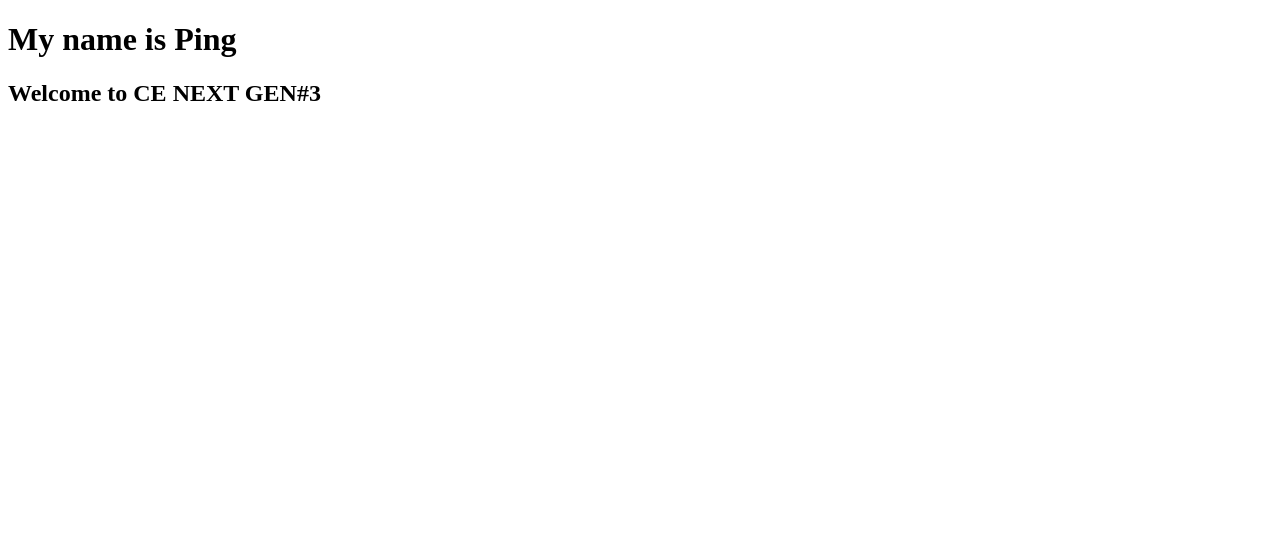
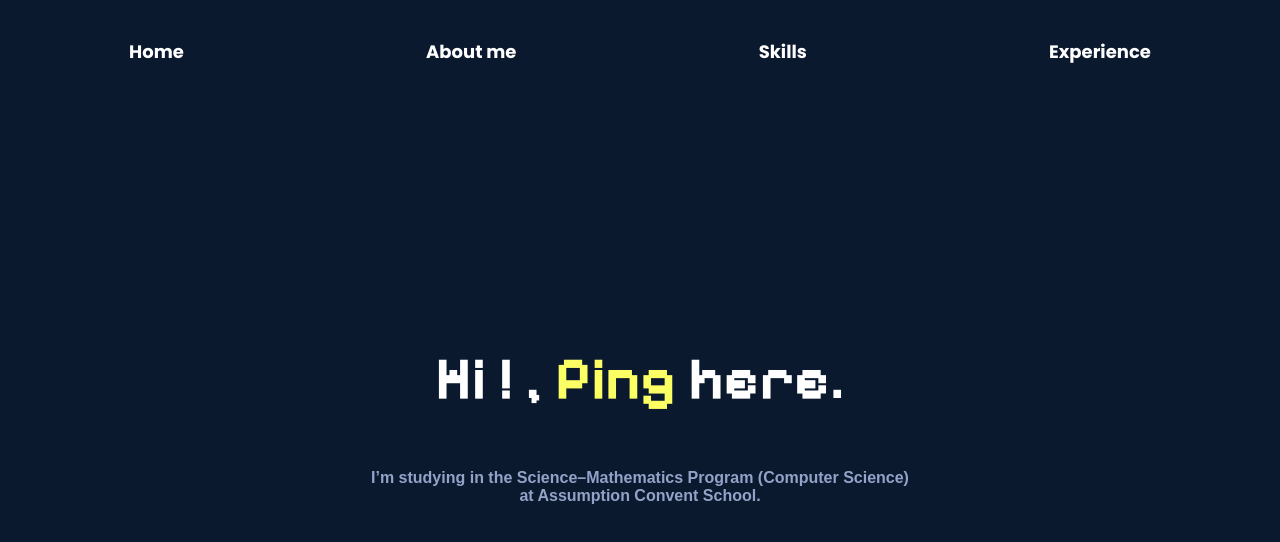
Before and after one commit to i5ayahcp/i5ayahcp.github.io, a plain HTML site: page index.html in a window 1280 px wide. Drawn offline with Linux system fonts and the light colour scheme; a web font is replaced by a local one.

Commit message:
add aboutme.html

```diff
--- a/index.html
+++ b/index.html
@@ -1,14 +1,28 @@
 <!DOCTYPE html>
 <html lang="en">
 <head>
+  <link rel="stylesheet" href="style.css">
+  <link rel="preconnect" href="https://fonts.googleapis.com">
+  <link rel="preconnect" href="https://fonts.gstatic.com" crossorigin>
+  <link href="https://fonts.googleapis.com/css2?family=Pixelify+Sans:wght@400..700&display=swap" rel="stylesheet">
+  <link href="https://fonts.googleapis.com/css2?family=Pixelify+Sans:wght@400..700&family=Tilt+Warp&display=swap" rel="stylesheet">
+  <link href="https://fonts.googleapis.com/css2?family=Pixelify+Sans:wght@400..700&family=Poppins:ital,wght@0,100;0,200;0,300;0,400;0,500;0,600;0,700;0,800;0,900;1,100;1,200;1,300;1,400;1,500;1,600;1,700;1,800;1,900&family=Tilt+Warp&display=swap" rel="stylesheet">
   <meta charset="UTF-8">
   <meta name="viewport" content="width=device-width, initial-scale=1.0">
   <title>i5ayahcp</title>
 </head>
 <body>
-  <h1>My name is Ping</h1>
-  <h2>Welcome to CE NEXT GEN#3</h2>
+  <div class="Tab_menu">
+      <p class="tab">Home</p>
+      <p class="tab">About me</p>
+      <p class="tab">Skills</p>
+      <p class="tab">Experience</p>
+  </div>
+  <div id="container1">
+      <h1 id="maintext">Hi ! , <span class="name">Ping</span> here.</h1>
+      <h2 id="introduchome">I’m studying in the Science–Mathematics Program (Computer Science) <br>at Assumption Convent School.</h2>
+  </div>
 
-  <script src="./script.js"></script>
+    <script src="./script.js"></script>
 </body>
 </html>
--- a/style.css
+++ b/style.css
@@ -0,0 +1,38 @@
+body {
+  background-color: #0B192F;
+}
+#maintext {
+  color: white;
+  font-family: "Pixelify Sans", sans-serif;
+  font-size: 60px;
+  text-align: center;
+}
+#introduchome {
+  color: #93A3C7;
+  font-family: "Tilt Warp", sans-serif;
+  font-size: 16px;
+  text-align: center;
+}
+.name {
+  color: #FCFF64;
+}
+#container1 {
+  display: flex;
+  flex-direction: column;
+  align-items: center;
+  justify-content: center;
+}
+.Tab_menu {
+  display: flex;
+  justify-content: center;
+  flex-direction: row;
+  margin-top: 20px;
+  justify-content: space-around;
+  margin-bottom: 220px;
+}
+.tab {
+  color: white;
+  font-family: "Poppins", sans-serif;
+  font-size: 18px;
+  font-weight: bold;
+}
```
Also changed, not shown: aboutme.html (added).
